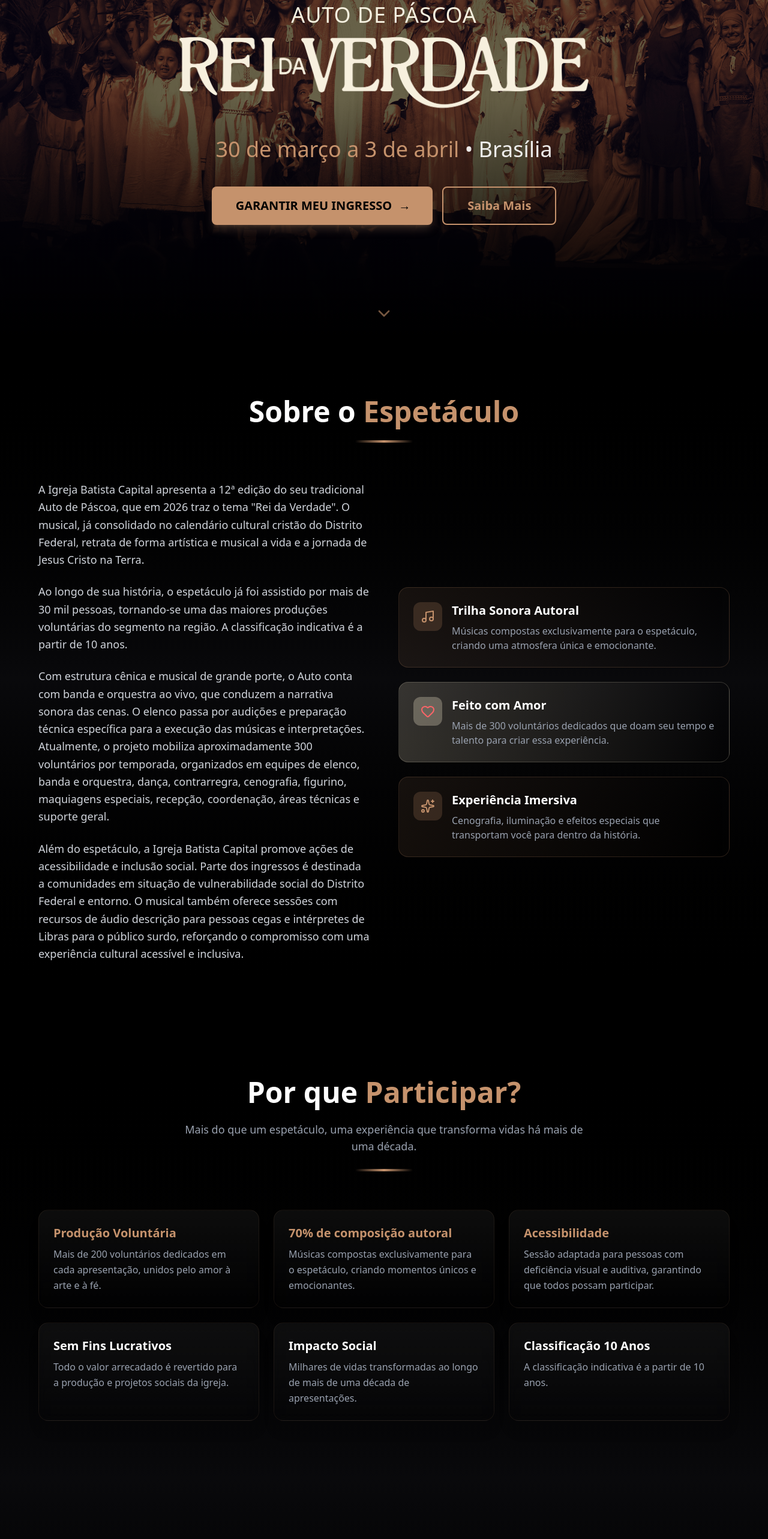
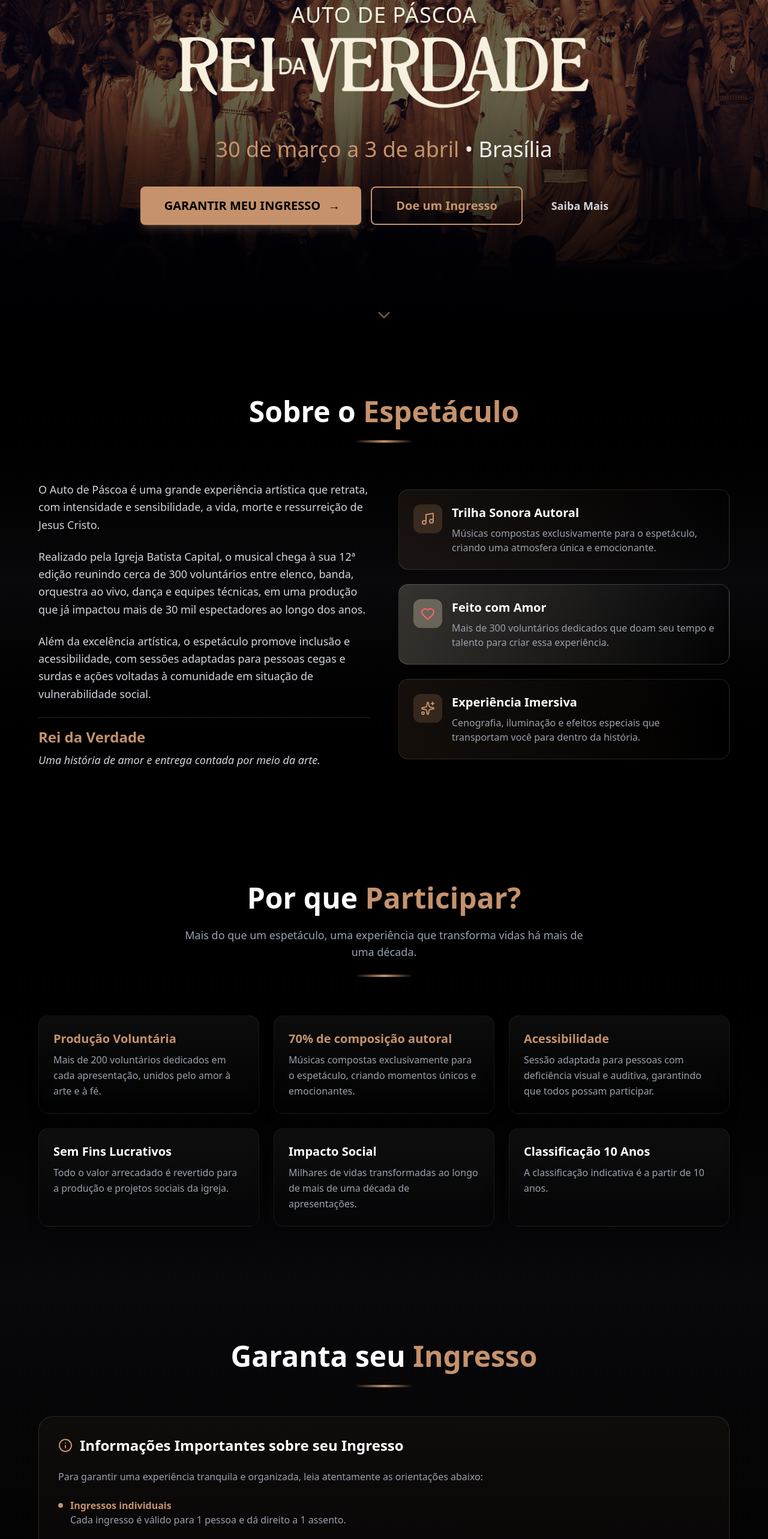
Before and after one commit to felipeacampelo/LandingPage-Auto, a Next.js app: page / in a window 1280 px wide. Shown: the part 234-2800 px from the top of the page at 60% size. Built offline with nearby package versions, Linux system fonts and the light colour scheme; no server answers.

Commit message:
altera seçõe do site

```diff
--- a/src/app/page.tsx
+++ b/src/app/page.tsx
@@ -5,6 +5,7 @@
 import { AboutSection } from "@/components/AboutSection"
 import { FeaturesGrid } from "@/components/FeaturesGrid"
 import { TicketsSection } from "@/components/TicketsSection"
+import { DonateSection } from "@/components/DonateSection"
 import { DonateModal } from "@/components/DonateModal"
 import { Footer } from "@/components/Footer"
 
@@ -24,7 +25,8 @@
       <HeroSection />
       <AboutSection />
       <FeaturesGrid />
-      <TicketsSection onDonateClick={handleDonateClick} />
+      <TicketsSection />
+      <DonateSection onDonateClick={handleDonateClick} />
       <Footer />
 
       <DonateModal
--- a/src/components/AboutSection.tsx
+++ b/src/components/AboutSection.tsx
@@ -29,17 +29,20 @@
             className="space-y-6"
           >
             <p className="text-lg text-gray-300 leading-relaxed">
-              A Igreja Batista Capital apresenta a 12ª edição do seu tradicional Auto de Páscoa, que em 2026 traz o tema "Rei da Verdade". O musical, já consolidado no calendário cultural cristão do Distrito Federal, retrata de forma artística e musical a vida e a jornada de Jesus Cristo na Terra.
+              O Auto de Páscoa é uma grande experiência artística que retrata, com intensidade e sensibilidade, a vida, morte e ressurreição de Jesus Cristo.
             </p>
             <p className="text-lg text-gray-300 leading-relaxed">
-              Ao longo de sua história, o espetáculo já foi assistido por mais de 30 mil pessoas, tornando-se uma das maiores produções voluntárias do segmento na região. A classificação indicativa é a partir de 10 anos.
+              Realizado pela Igreja Batista Capital, o musical chega à sua 12ª edição reunindo cerca de 300 voluntários entre elenco, banda, orquestra ao vivo, dança e equipes técnicas, em uma produção que já impactou mais de 30 mil espectadores ao longo dos anos.
             </p>
             <p className="text-lg text-gray-300 leading-relaxed">
-              Com estrutura cênica e musical de grande porte, o Auto conta com banda e orquestra ao vivo, que conduzem a narrativa sonora das cenas. O elenco passa por audições e preparação técnica específica para a execução das músicas e interpretações. Atualmente, o projeto mobiliza aproximadamente 300 voluntários por temporada, organizados em equipes de elenco, banda e orquestra, dança, contrarregra, cenografia, figurino, maquiagens especiais, recepção, coordenação, áreas técnicas e suporte geral.
+              Além da excelência artística, o espetáculo promove inclusão e acessibilidade, com sessões adaptadas para pessoas cegas e surdas e ações voltadas à comunidade em situação de vulnerabilidade social.
             </p>
-            <p className="text-lg text-gray-300 leading-relaxed">
-              Além do espetáculo, a Igreja Batista Capital promove ações de acessibilidade e inclusão social. Parte dos ingressos é destinada a comunidades em situação de vulnerabilidade social do Distrito Federal e entorno. O musical também oferece sessões com recursos de áudio descrição para pessoas cegas e intérpretes de Libras para o público surdo, reforçando o compromisso com uma experiência cultural acessível e inclusiva.
-            </p>
+            <div className="pt-4 border-t border-gold/20">
+              <h3 className="text-2xl font-bold text-gold mb-2">Rei da Verdade</h3>
+              <p className="text-lg text-gray-300 italic">
+                Uma história de amor e entrega contada por meio da arte.
+              </p>
+            </div>
           </motion.div>
 
           <motion.div
--- a/src/components/DonateModal.tsx
+++ b/src/components/DonateModal.tsx
@@ -29,10 +29,10 @@
 }
 
 const donationValues = [
-  { value: 20, label: "R$ 20" },
   { value: 30, label: "R$ 30" },
-  { value: 50, label: "R$ 50" },
-  { value: 100, label: "R$ 100" },
+  { value: 60, label: "R$ 60" },
+  { value: 90, label: "R$ 90" },
+  { value: 120, label: "R$ 120" },
 ]
 
 export function DonateModal({ isOpen, onClose }: DonateModalProps) {
@@ -44,7 +44,7 @@
     cpf: "",
     phone: "",
   })
-  const [selectedValue, setSelectedValue] = useState(20)
+  const [selectedValue, setSelectedValue] = useState(30)
   const [customValue, setCustomValue] = useState("")
   const [errors, setErrors] = useState<Record<string, string>>({})
   const [isLoading, setIsLoading] = useState(false)
--- /dev/null
+++ b/src/components/DonateSection.tsx
@@ -0,0 +1,82 @@
+"use client"
+
+import { motion } from "framer-motion"
+import { Heart, Sparkles, Ticket } from "lucide-react"
+import { Button } from "@/components/ui/button"
+
+interface DonateSectionProps {
+  onDonateClick: () => void
+}
+
+export function DonateSection({ onDonateClick }: DonateSectionProps) {
+  return (
+    <section id="doar" className="py-24 px-4 bg-gradient-to-b from-black via-zinc-950 to-black">
+      <div className="max-w-4xl mx-auto">
+        <motion.div
+          initial={{ opacity: 0, y: 40 }}
+          whileInView={{ opacity: 1, y: 0 }}
+          viewport={{ once: true }}
+          transition={{ duration: 0.8 }}
+          className="text-center mb-12"
+        >
+          <h2 className="text-3xl md:text-5xl font-bold text-white mb-4">
+            Doe um Ingresso. <span className="text-gold">Compartilhe Esperança.</span>
+          </h2>
+          <div className="w-24 h-1 bg-gradient-to-r from-transparent via-gold to-transparent mx-auto" />
+        </motion.div>
+
+        <motion.div
+          initial={{ opacity: 0, y: 30 }}
+          whileInView={{ opacity: 1, y: 0 }}
+          viewport={{ once: true }}
+          transition={{ duration: 0.8, delay: 0.1 }}
+          className="p-8 rounded-3xl bg-gradient-to-b from-wine/10 to-transparent border border-wine/20"
+        >
+          <div className="space-y-6 text-center max-w-3xl mx-auto">
+            <p className="text-lg text-gray-300 leading-relaxed">
+              O Auto de Páscoa 2026 – Rei da Verdade, realizado pela Igreja Batista Capital, acredita que a arte transforma, aproxima e comunica verdades eternas.
+            </p>
+            <p className="text-lg text-gray-300 leading-relaxed">
+              Por isso, criamos a oportunidade de você doar ingressos para pessoas que não têm condições de adquirir o seu ou que vivem em situação de vulnerabilidade social no Distrito Federal e região.
+            </p>
+            <p className="text-lg text-gray-300 leading-relaxed">
+              Cada ingresso doado se transforma em acesso à cultura e arte a uma mensagem de amor e esperança apresentada com excelência artística por centenas de voluntários.
+            </p>
+            <p className="text-lg text-gray-300 leading-relaxed">
+              Sua contribuição permite que mais pessoas vivam essa experiência completa — com dignidade, acolhimento e inclusão.
+            </p>
+
+            <div className="pt-6 space-y-4">
+              <div className="flex items-center justify-center gap-2 text-gold">
+                <Sparkles className="w-5 h-5" />
+                <span className="text-xl font-semibold">Seja parte dessa história.</span>
+              </div>
+              <div className="flex items-center justify-center gap-2 text-gold">
+                <Ticket className="w-5 h-5" />
+                <span className="text-xl font-semibold">Doe um ingresso.</span>
+              </div>
+            </div>
+
+            <motion.div
+              initial={{ opacity: 0, scale: 0.95 }}
+              whileInView={{ opacity: 1, scale: 1 }}
+              viewport={{ once: true }}
+              transition={{ duration: 0.5, delay: 0.3 }}
+              className="pt-8"
+            >
+              <Button
+                size="xl"
+                variant="secondary"
+                onClick={onDonateClick}
+                className="group"
+              >
+                <Heart className="w-5 h-5 mr-2 group-hover:scale-110 transition-transform" />
+                Doar Ingresso
+              </Button>
+            </motion.div>
+          </div>
+        </motion.div>
+      </div>
+    </section>
+  )
+}
--- a/src/components/HeroSection.tsx
+++ b/src/components/HeroSection.tsx
@@ -70,7 +70,7 @@
           initial={{ opacity: 0, y: 20 }}
           animate={{ opacity: 1, y: 0 }}
           transition={{ duration: 0.8, delay: 0.7 }}
-          className="flex flex-col sm:flex-row gap-4 justify-center items-center"
+          className="flex flex-col sm:flex-row gap-4 justify-center items-center flex-wrap"
         >
           <Button size="xl" onClick={scrollToTickets} className="group w-full sm:w-auto">
             GARANTIR MEU INGRESSO
@@ -82,7 +82,10 @@
               →
             </motion.span>
           </Button>
-          <Button variant="outline" size="xl" onClick={() => document.getElementById("sobre")?.scrollIntoView({ behavior: "smooth" })} className="w-full sm:w-auto">
+          <Button variant="outline" size="xl" onClick={() => document.getElementById("doar")?.scrollIntoView({ behavior: "smooth" })} className="w-full sm:w-auto">
+            Doe um Ingresso
+          </Button>
+          <Button variant="ghost" size="lg" onClick={() => document.getElementById("sobre")?.scrollIntoView({ behavior: "smooth" })} className="w-full sm:w-auto text-gray-300 hover:text-white">
             Saiba Mais
           </Button>
         </motion.div>
--- a/src/components/TicketsSection.tsx
+++ b/src/components/TicketsSection.tsx
@@ -1,89 +1,118 @@
 "use client"
 
 import { motion } from "framer-motion"
-import { Ticket, Heart, ExternalLink } from "lucide-react"
+import { Ticket, Calendar, Clock, ExternalLink, Info, Mail } from "lucide-react"
 import { Button } from "@/components/ui/button"
 
-const EXTERNAL_PURCHASE_URL = "https://www.e-inscricao.com/igrejacapital?utm_source=ig&utm_medium=social&utm_content=link_in_bio&fbclid=PAZXh0bgNhZW0CMTEAc3J0YwZhcHBfaWQMMjU2MjgxMDQwNTU4AAGnOxH3wzBgy7aE3R0D6FlU4QJ3eFGawLb8uGL094KIFwhmgbzFzyvg2wMI-HA_aem_oA-9Uc7Q951rwQS5PFHSog"
+const sessions = [
+  { date: "30 de Março", day: "Segunda", time: "20h", url: "https://www.e-inscricao.com/igrejacapital/auto30mar" },
+  { date: "31 de Março", day: "Terça", time: "20h", url: "https://www.e-inscricao.com/igrejacapital/auto31mar" },
+  { date: "1 de Abril", day: "Quarta", time: "20h", url: "https://www.e-inscricao.com/igrejacapital/auto1abr" },
+  { date: "2 de Abril", day: "Quinta", time: "20h", url: "https://www.e-inscricao.com/igrejacapital/auto2abr" },
+  { date: "3 de Abril", day: "Sexta", time: "15h", url: "https://www.e-inscricao.com/igrejacapital/auto3abr15h" },
+  { date: "3 de Abril", day: "Sexta", time: "20h", url: "https://www.e-inscricao.com/igrejacapital/auto3abr20h" },
+]
 
-interface TicketsSectionProps {
-  onDonateClick: () => void
-}
+const infoItems = [
+  { title: "Ingressos individuais", description: "Cada ingresso é válido para 1 pessoa e dá direito a 1 assento." },
+  { title: "Acomodação no auditório", description: "Os assentos não são numerados e serão ocupados por ordem de chegada. Recomendamos chegar com antecedência para garantir melhores lugares." },
+  { title: "Política para crianças", description: "Crianças a partir de 8 anos pagam ingresso normalmente. Crianças menores de 8 anos possuem gratuidade, porém não têm direito a assento, devendo permanecer no colo do responsável." },
+  { title: "Acesso ao evento", description: "Apresente o QR Code ou o ticket recebido por e-mail no hall de entrada do auditório para validação." },
+  { title: "Horário de entrada", description: "Fique atento ao horário da sua sessão. Chegue com antecedência para validar seu ingresso com tranquilidade e garantir melhor acomodação." },
+]
 
-export function TicketsSection({ onDonateClick }: TicketsSectionProps) {
+export function TicketsSection() {
   return (
     <section id="ingressos" className="py-24 px-4 bg-gradient-to-b from-zinc-950 to-black">
-      <div className="max-w-4xl mx-auto">
+      <div className="max-w-6xl mx-auto">
         <motion.div
           initial={{ opacity: 0, y: 40 }}
           whileInView={{ opacity: 1, y: 0 }}
           viewport={{ once: true }}
           transition={{ duration: 0.8 }}
-          className="text-center mb-16"
+          className="text-center mb-12"
         >
           <h2 className="text-3xl md:text-5xl font-bold text-white mb-6">
             Garanta seu <span className="text-gold">Ingresso</span>
           </h2>
-          <p className="text-gray-400 text-lg max-w-2xl mx-auto">
-            Escolha como participar deste momento especial.
-          </p>
-          <div className="w-24 h-1 bg-gradient-to-r from-transparent via-gold to-transparent mx-auto mt-6" />
+          <div className="w-24 h-1 bg-gradient-to-r from-transparent via-gold to-transparent mx-auto" />
         </motion.div>
 
-        <div className="grid md:grid-cols-2 gap-8 items-stretch">
-          <motion.div
-            initial={{ opacity: 0, x: -30 }}
-            whileInView={{ opacity: 1, x: 0 }}
-            viewport={{ once: true }}
-            transition={{ duration: 0.6 }}
-            className="p-8 rounded-3xl bg-gradient-to-b from-gold/10 to-transparent border border-gold/20 hover:border-gold/40 transition-all flex flex-col"
-          >
-            <div className="w-16 h-16 rounded-2xl bg-gradient-to-br from-gold/20 to-gold/5 flex items-center justify-center mb-6">
-              <Ticket className="w-8 h-8 text-gold" />
-            </div>
-            <h3 className="text-2xl font-bold text-white mb-3">Comprar Ingresso</h3>
-            <p className="text-gray-400 mb-6 leading-relaxed flex-grow">
-              Adquira seu ingresso através do nosso site oficial de vendas. Garanta sua presença no Auto de Páscoa 2026.
-            </p>
-            <Button asChild size="lg" className="w-full group mt-auto">
-              <a href={EXTERNAL_PURCHASE_URL} target="_blank" rel="noopener noreferrer">
-                Comprar Ingresso
-                <ExternalLink className="w-4 h-4 ml-2 group-hover:translate-x-1 transition-transform" />
-              </a>
-            </Button>
-          </motion.div>
-
-          <motion.div
-            initial={{ opacity: 0, x: 30 }}
-            whileInView={{ opacity: 1, x: 0 }}
-            viewport={{ once: true }}
-            transition={{ duration: 0.6, delay: 0.1 }}
-            className="p-8 rounded-3xl bg-gradient-to-b from-wine/20 to-transparent border border-wine/20 hover:border-wine/40 transition-all flex flex-col"
-          >
-            <div className="w-16 h-16 rounded-2xl bg-gradient-to-br from-wine/30 to-wine/10 flex items-center justify-center mb-6">
-              <Heart className="w-8 h-8 text-red-400" />
-            </div>
-            <h3 className="text-2xl font-bold text-wine mb-3">Doar Ingresso</h3>
-            <p className="text-gray-400 mb-6 leading-relaxed flex-grow">
-             Doe ingressos para que pessoas de projetos sociais e famílias sem condições financeiras tenham a oportunidade de assistir ao musical.
-            </p>
-            <Button variant="secondary" size="lg" className="w-full mt-auto" onClick={onDonateClick}>
-              Doar Ingresso
-              <Heart className="w-4 h-4 ml-2" />
-            </Button>
-          </motion.div>
-        </div>
-
+        {/* Informações Importantes */}
         <motion.div
-          initial={{ opacity: 0, y: 20 }}
+          initial={{ opacity: 0, y: 30 }}
           whileInView={{ opacity: 1, y: 0 }}
           viewport={{ once: true }}
-          transition={{ duration: 0.8, delay: 0.3 }}
-          className="mt-12 text-center"
+          transition={{ duration: 0.8, delay: 0.1 }}
+          className="mb-16 p-8 rounded-3xl bg-gradient-to-b from-gold/5 to-transparent border border-gold/20"
         >
-          <p className="text-gray-500 text-sm">
+          <div className="flex items-center gap-3 mb-6">
+            <Info className="w-6 h-6 text-gold" />
+            <h3 className="text-2xl font-bold text-white">Informações Importantes sobre seu Ingresso</h3>
+          </div>
+          <p className="text-gray-400 mb-6">
+            Para garantir uma experiência tranquila e organizada, leia atentamente as orientações abaixo:
+          </p>
+          <div className="space-y-4">
+            {infoItems.map((item, index) => (
+              <div key={index} className="flex gap-3">
+                <div className="w-2 h-2 rounded-full bg-gold mt-2 flex-shrink-0" />
+                <div>
+                  <span className="font-bold text-gold">{item.title}</span>
+                  <p className="text-gray-400">{item.description}</p>
+                </div>
+              </div>
+            ))}
+          </div>
+          <div className="mt-6 pt-6 border-t border-gold/20 flex items-center gap-2 text-gray-400">
+            <Mail className="w-4 h-4 text-gold" />
+            <span>Em caso de dúvidas, entre em contato: </span>
+            <a href="mailto:eventos@igrejacapital.org.br" className="text-gold hover:underline">
+              eventos@igrejacapital.org.br
+            </a>
+          </div>
+          <p className="mt-4 text-center text-lg text-white font-medium">
+            Esperamos por você no Auto de Páscoa 2026 – Rei da Verdade.
+          </p>
+        </motion.div>
 
-          </p>
+        {/* Cards de Sessões */}
+        <motion.div
+          initial={{ opacity: 0, y: 30 }}
+          whileInView={{ opacity: 1, y: 0 }}
+          viewport={{ once: true }}
+          transition={{ duration: 0.8, delay: 0.2 }}
+          className="mb-8"
+        >
+          <h3 className="text-2xl font-bold text-white text-center mb-8">Escolha sua Sessão</h3>
+          <div className="grid sm:grid-cols-2 lg:grid-cols-3 gap-4">
+            {sessions.map((session, index) => (
+              <motion.div
+                key={index}
+                initial={{ opacity: 0, y: 20 }}
+                whileInView={{ opacity: 1, y: 0 }}
+                viewport={{ once: true }}
+                transition={{ duration: 0.5, delay: 0.1 * index }}
+                className="p-6 rounded-2xl bg-gradient-to-b from-gold/10 to-transparent border border-gold/20 hover:border-gold/40 transition-all group"
+              >
+                <div className="flex items-center gap-2 mb-2">
+                  <Calendar className="w-5 h-5 text-gold" />
+                  <span className="text-xl font-bold text-white">{session.date}</span>
+                </div>
+                <div className="flex items-center gap-2 mb-4">
+                  <Clock className="w-4 h-4 text-gray-400" />
+                  <span className="text-gray-400">{session.day} • {session.time}</span>
+                </div>
+                <Button asChild size="default" className="w-full group">
+                  <a href={session.url} target="_blank" rel="noopener noreferrer">
+                    <Ticket className="w-4 h-4 mr-2" />
+                    Comprar
+                    <ExternalLink className="w-3 h-3 ml-2 opacity-50 group-hover:opacity-100 transition-opacity" />
+                  </a>
+                </Button>
+              </motion.div>
+            ))}
+          </div>
         </motion.div>
       </div>
     </section>
```
